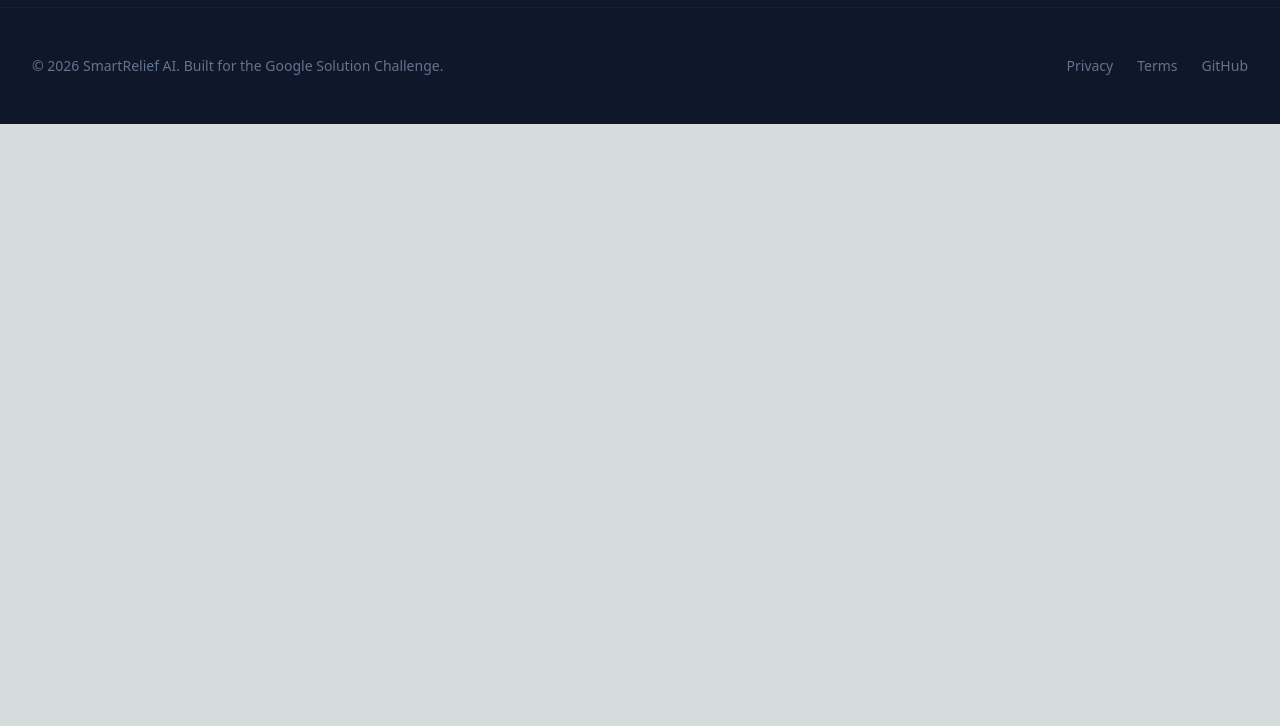
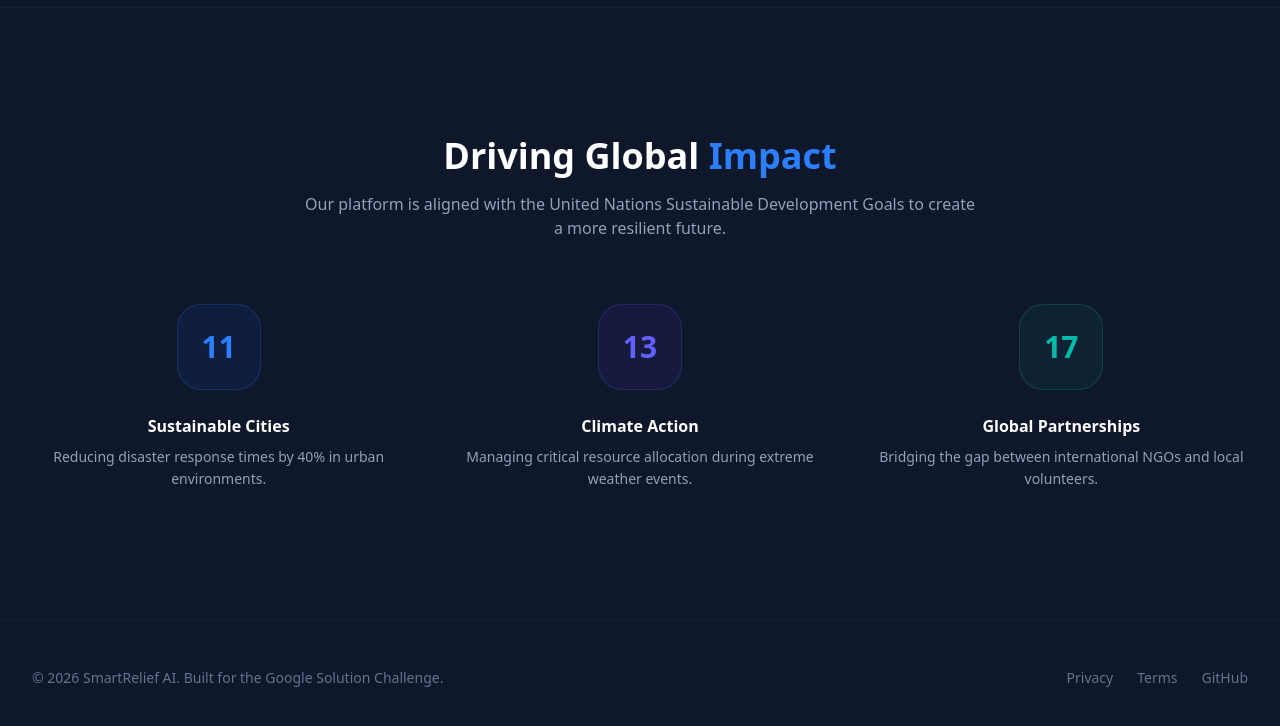
Before and after one commit to HardikMohite/smart-resource-allocation, a Next.js app in the folder web-admin/: page / in a window 1280 px wide. Shown: the part 1143-1869 px from the top of the page. Before the commit the page ends 1267 px from the top, so only its background shows below. Built offline with nearby package versions, Linux system fonts and the light colour scheme.

Commit message:
UI: Fixed Navbar links by adding Technology and Impact sections to Landing Page

```diff
--- a/web-admin/src/app/page.tsx
+++ b/web-admin/src/app/page.tsx
@@ -53,7 +53,7 @@ export default function LandingPage() {
         </div>
 
         {/* Features Preview */}
-        <div className="mt-32 grid md:grid-cols-3 gap-8">
+        <div id="technology" className="mt-32 grid md:grid-cols-3 gap-8 scroll-mt-24">
           <div className="bg-slate-800/50 backdrop-blur border border-slate-700/50 p-8 rounded-3xl">
             <div className="bg-blue-500/20 w-12 h-12 rounded-xl flex items-center justify-center mb-6 text-blue-400">
               <Zap size={24} />
@@ -86,6 +86,42 @@ export default function LandingPage() {
         </div>
       </main>
 
+      {/* Impact Section */}
+      <section id="impact" className="relative z-10 max-w-7xl mx-auto px-8 py-32 border-t border-slate-800/50 scroll-mt-24">
+        <div className="text-center mb-16">
+          <h2 className="text-4xl font-black mb-4">Driving Global <span className="text-blue-500">Impact</span></h2>
+          <p className="text-slate-400 max-w-2xl mx-auto">
+            Our platform is aligned with the United Nations Sustainable Development Goals to create a more resilient future.
+          </p>
+        </div>
+
+        <div className="grid md:grid-cols-3 gap-12">
+          <div className="flex flex-col items-center text-center">
+            <div className="bg-blue-600/10 p-6 rounded-3xl mb-6 border border-blue-500/20">
+              <span className="text-3xl font-bold text-blue-500">11</span>
+            </div>
+            <h4 className="font-bold mb-2 text-white">Sustainable Cities</h4>
+            <p className="text-sm text-slate-400 leading-relaxed">Reducing disaster response times by 40% in urban environments.</p>
+          </div>
+
+          <div className="flex flex-col items-center text-center">
+            <div className="bg-indigo-600/10 p-6 rounded-3xl mb-6 border border-indigo-500/20">
+              <span className="text-3xl font-bold text-indigo-500">13</span>
+            </div>
+            <h4 className="font-bold mb-2 text-white">Climate Action</h4>
+            <p className="text-sm text-slate-400 leading-relaxed">Managing critical resource allocation during extreme weather events.</p>
+          </div>
+
+          <div className="flex flex-col items-center text-center">
+            <div className="bg-teal-600/10 p-6 rounded-3xl mb-6 border border-teal-500/20">
+              <span className="text-3xl font-bold text-teal-500">17</span>
+            </div>
+            <h4 className="font-bold mb-2 text-white">Global Partnerships</h4>
+            <p className="text-sm text-slate-400 leading-relaxed">Bridging the gap between international NGOs and local volunteers.</p>
+          </div>
+        </div>
+      </section>
+
       {/* Footer */}
       <footer className="border-t border-slate-800/50 py-12 px-8 z-10 relative">
         <div className="max-w-7xl mx-auto flex flex-col md:flex-row items-center justify-between text-slate-500 text-sm">
```
